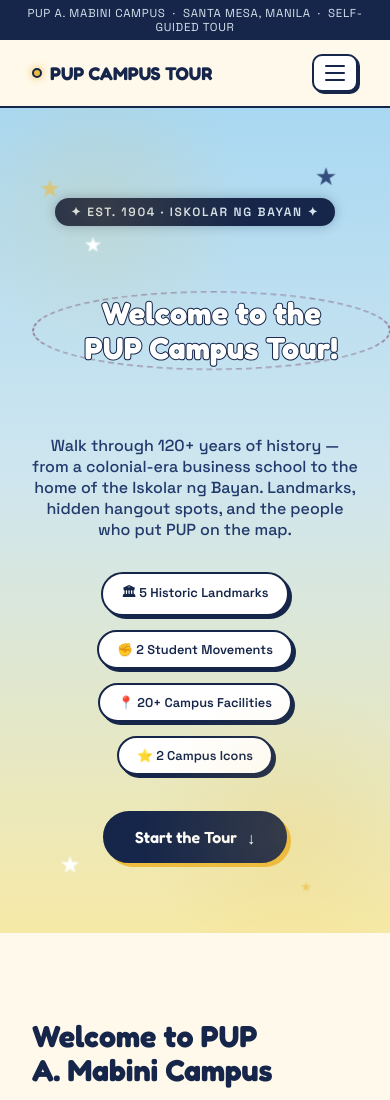
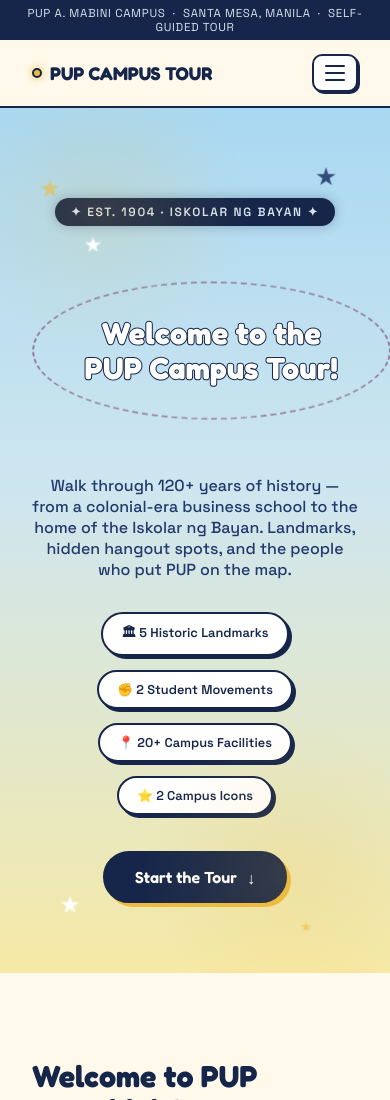
Before and after one commit to Haevenlyy/CAMPUS-TOUR, a plain HTML site: page index.html in a window 390 px wide. Shown: the top 1100 px of the page. Drawn offline with Linux system fonts and the light colour scheme.

Commit message:
phone friendly? final final final fr

```diff
--- a/index.html
+++ b/index.html
@@ -644,6 +644,8 @@
   @media (max-width:560px){
     .card-grid{grid-template-columns:1fr;}
     .infobar .wrap{grid-template-columns:1fr;}
+    .orbit { padding: 64px 10px; }
+    .orbit::before { transform: scaleY(0.7); }
   }
 </style>
 </head>
@@ -914,7 +916,7 @@
         <li>Oval &amp; Obelisk</li>
         <li>Lagoon &amp; Freedom Park</li>
       </ul>
-    </div>
+      </div>
     <div class="info-col">
       <h5>Good to Know</h5>
       <ul>
```
